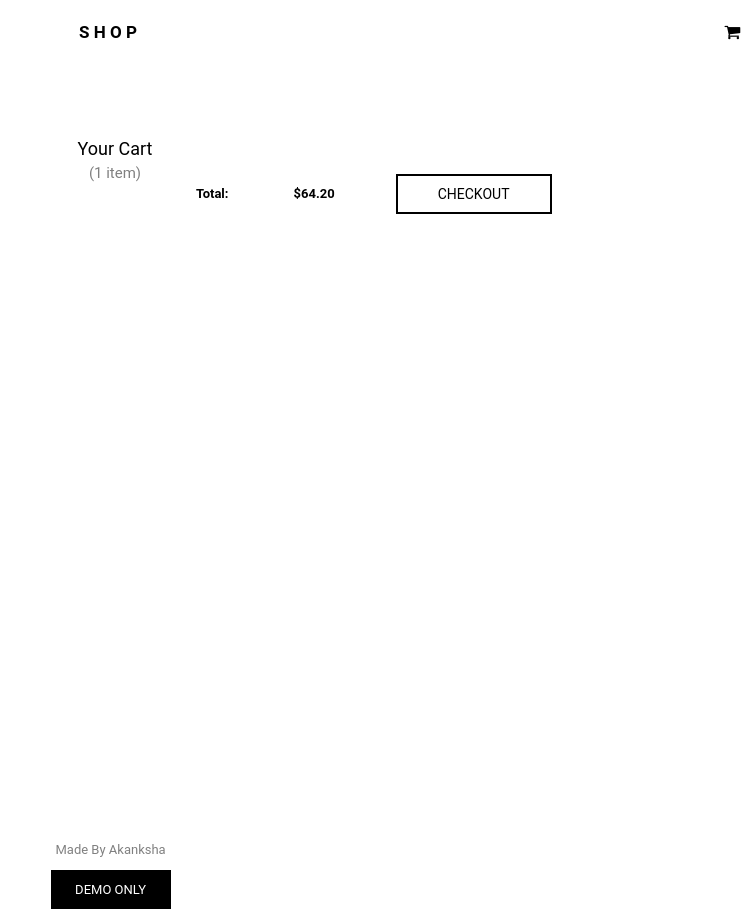
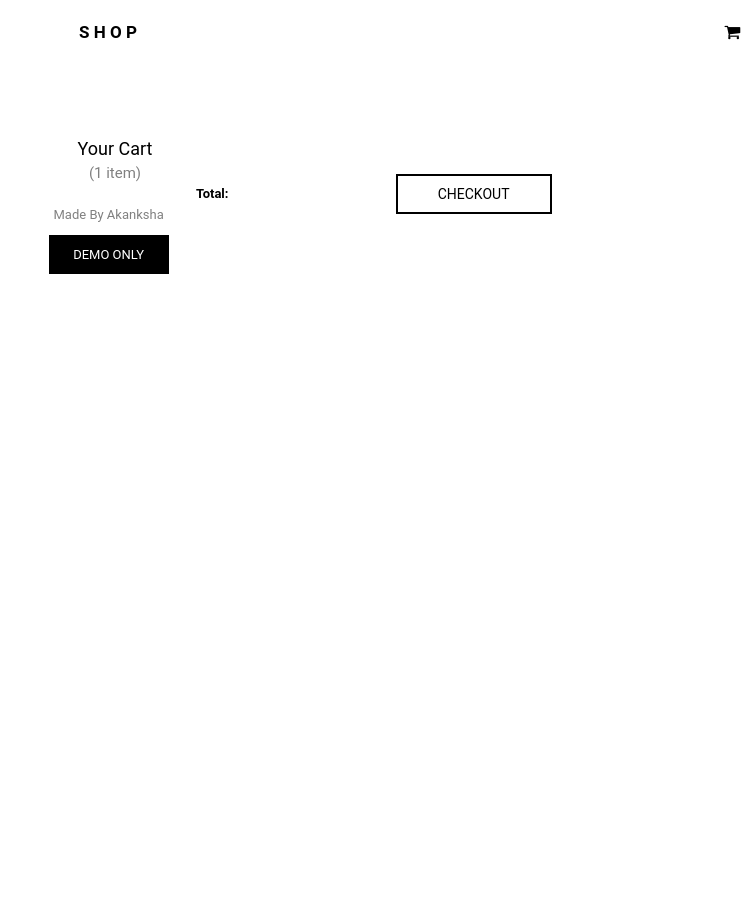
Before and after one commit to AkankshaGrover/ECommerce, a plain HTML site: page html/cart.html in a window 1280 px wide. Shown: the whole page, without its empty margins (525-1280 px from the left). After the commit the page ends 822 px from the top, so only its background shows below. Drawn offline with Linux system fonts and the light colour scheme.

Commit message:
some changes

```diff
--- a/css/cart.css
+++ b/css/cart.css
@@ -117,22 +117,18 @@ body
 
 footer
 {
-	position:absolute;
-   bottom:0;
-   width:99%;
-   height:60px;
+	width: 99%;
+	bottom:0;
 }
 .foot
 {
-	display: block;
-	margin-top: 100px;
 	text-decoration: none;
 	color: grey;
 	font-size: 13px;
+	bottom:0;
 }
 .foot2
 {
-	display: block;
 	margin-top: 10px;
 	box-sizing: border-box;
 	width:120px;
@@ -141,6 +137,7 @@ footer
 	background-color: black;
 	padding: 10px;
 	color:white;
+	bottom:0;
 }
 .last
 {
--- a/html/cart.html
+++ b/html/cart.html
@@ -65,7 +65,7 @@
 	</div>
 	<div class="cart2">
 		<div class="div21">
-			<a href="../html/infoWomenOuterwear.html"><img src="../image/infoWomenOuterwear.jpg" class="pic""></a>
+			<a href="../html/infoWomenOuterwear.html"><img src="../image/infoWomenOuterwear.jpg" class="pic"></a>
 		</div>
 		<div class="div22">
 			<div class="div23">
@@ -105,8 +105,8 @@
 			<div>
 				<center><b>Total:&nbsp &nbsp</b><center>
 			</div>
-			<div>
-				<b>$64.20</b>
+			<div id="total">
+			<!--	<b>$64.20</b> -->
 			</div>
 			<div>
 				<a href="../html/checkout.html" class="tab">CHECKOUT</a>
--- a/js/cart.js
+++ b/js/cart.js
@@ -5,7 +5,6 @@ function fetch()
 	noOfIds = ids.length;
 	for(var i=0; i<noOfIds; i++)
 	{
-		//var cart = document.getElementById("cart");
 		var cart = document.createElement("div");
 		cart.setAttribute("class","cart");
 		cart.setAttribute("id",i);
@@ -84,6 +83,10 @@ function fetch()
 		var main = document.getElementById("main");
 		main.appendChild(cart);
 	}
+	var t = document.getElementById("total");
+	var b = document.createElement("b");
+	b.innerHTML = "$" + i*64.20;
+	total.appendChild(b);
 }
 
 function allowDrop(ev)
@@ -106,7 +109,7 @@ function drop(ev)
 	ev.preventDefault();
 	//var data = ev.dataTransfer.getData("text");
 	target = ev.currentTarget.id;
-	//console.log(target);
+	console.log(target);
 
 	/*for(i=0;i<noOfIds;i++)
 	{
@@ -130,7 +133,6 @@ function drop(ev)
 	var i = b.childNodes.length - 1;
 	while (i >= 0)
 	{
-		//console.log(b.childNodes[i]);
 		b.removeChild(b.childNodes[i--]);
 	}
 
```
Also changed, not shown: js/infoWomenOuterwear.js (+0 -45 lines), json/cart.json (deleted).
